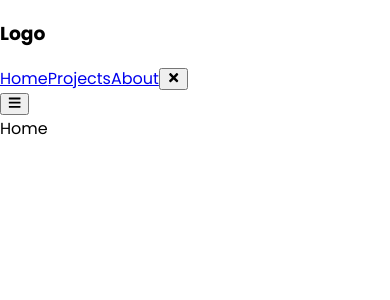
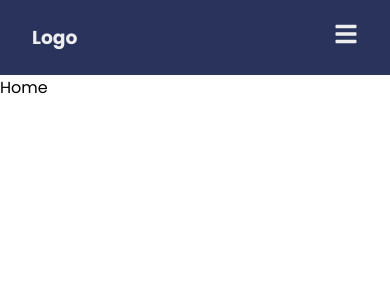
Before and after one commit to Hturoy/Portfolio-exam2, a React (Create React App) app: page / in a window 390 px wide. Shown: the top 300 px of the page. Built offline with nearby package versions, Linux system fonts and the light colour scheme; a web font is replaced by a local one.

Commit message:
styled and made navbar responsive

```diff
--- a/src/components/navbar/Navbar.jsx
+++ b/src/components/navbar/Navbar.jsx
@@ -2,7 +2,7 @@ import React from "react";
 import { Link } from "react-router-dom";
 import { useRef } from "react";
 import { FaBars, FaTimes } from "react-icons/fa";
-import { StyledButton } from "./styles";
+import { StyledButton, StyledHeader } from "./styles";
 
 export const Navbar = () => {
   const navigationRef = useRef();
@@ -11,7 +11,7 @@ export const Navbar = () => {
   };
 
   return (
-    <header>
+    <StyledHeader>
       <h3>Logo</h3>
       <nav ref={navigationRef}>
         <Link to="/">Home</Link>
@@ -21,9 +21,9 @@ export const Navbar = () => {
           <FaTimes />
         </StyledButton>
       </nav>
-      <StyledButton onClick={displayNav}>
+      <StyledButton className="open-nav" onClick={displayNav}>
         <FaBars />
       </StyledButton>
-    </header>
+    </StyledHeader>
   );
 };
--- a/src/components/navbar/styles.js
+++ b/src/components/navbar/styles.js
@@ -1,3 +1,69 @@
 import styled from "styled-components";
+import { lightMain, mainColor, textColor } from "../../utils/colors";
 
-export const StyledButton = styled.button``;
+export const StyledHeader = styled.header`
+  display: flex;
+  align-items: center;
+  justify-content: space-between;
+  height: 75px;
+  background-color: ${mainColor};
+  h3 {
+    color: ${textColor};
+    padding: 0 2rem;
+  }
+  .open-nav {
+    padding: 0 2rem;
+  }
+  a {
+    margin: 0 2rem;
+    font-size: 1.5rem;
+    color: ${textColor};
+    :hover {
+      color: ${lightMain};
+    }
+  }
+
+  @media (max-width: 1024px) {
+    nav {
+      position: fixed;
+      top: 0;
+      height: 100%;
+      width: 100%;
+      display: flex;
+      flex-direction: column;
+      align-items: center;
+      justify-content: center;
+      gap: 1.5rem;
+      background-color: ${mainColor};
+      transition: 0.5s;
+      transform: translateY(-100vh);
+    }
+    .responsive {
+      transform: none;
+    }
+    .close-nav {
+      position: absolute;
+      top: 2rem;
+      right: 2rem;
+    }
+  }
+`;
+
+export const StyledNav = styled.nav``;
+
+export const StyledButton = styled.button`
+  padding: 5px;
+  cursor: pointer;
+  background-color: transparent;
+  border: none;
+  font-size: 1.5rem;
+  outline: none;
+  color: ${textColor};
+  visibility: hidden;
+  opacity: 0;
+
+  @media (max-width: 1024px) {
+    visibility: visible;
+    opacity: 1;
+  }
+`;
--- a/src/globalStyles.js
+++ b/src/globalStyles.js
@@ -1,10 +1,11 @@
 import { createGlobalStyle } from "styled-components";
 
 const GlobalStyle = createGlobalStyle`
-  body {
+  * {
     margin: 0;
     padding: 0;
     font-family: 'Poppins', sans-serif;
+    text-decoration: none;
       }
 `;
 
--- /dev/null
+++ b/src/utils/colors.js
@@ -0,0 +1,4 @@
+export const mainColor = "#29335C";
+export const lightMain = "#5767aa";
+export const secondary = "#DB2B39";
+export const textColor = "#eee";
```
